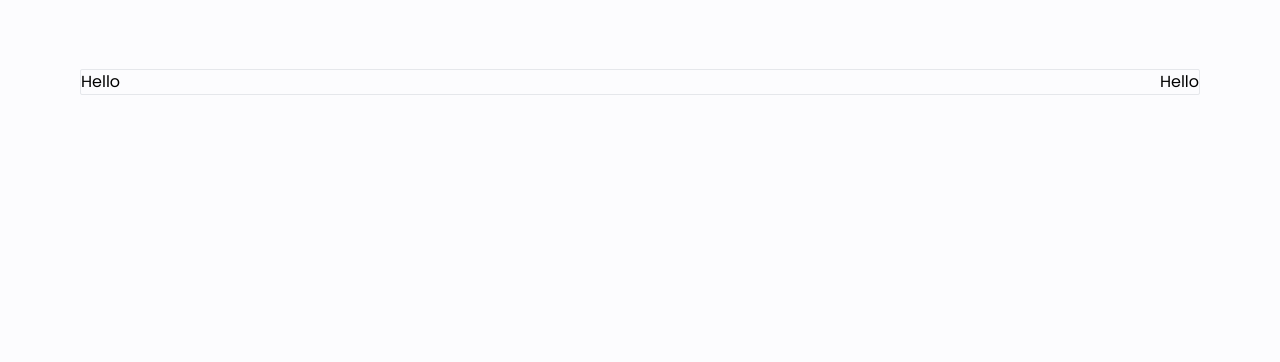
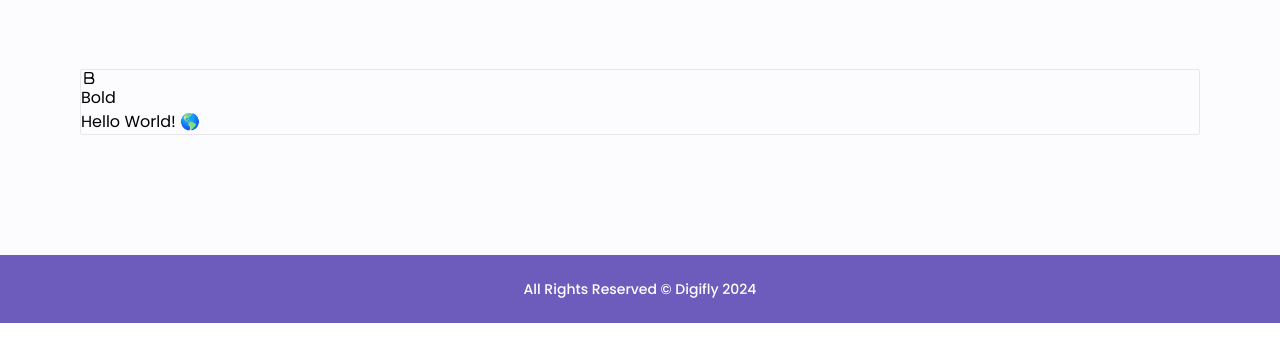
Before and after one commit to AlaaHamdyMohammadi/DigiFly-Project, a Next.js app: page /en in a window 1280 px wide. Shown: the part 2196-2558 px from the top of the page. After the commit the page ends 2519 px from the top, so only its background shows below. Built offline with nearby package versions, Linux system fonts and the light colour scheme; no server answers.

Commit message:
install Tiptap

```diff
--- a/messages/ar.json
+++ b/messages/ar.json
@@ -36,5 +36,9 @@
   "PartThree": {
     "title": "الجزء رقم 3",
     "description": "قم بتنفيذ محرر نصوص يكرر أنماط واجهة المستخدم المتوفرة بدقة. من الضروري إنشاء وظيفتي التراجع والإعادة من البداية، بالإضافة إلى ميزتين إضافيتين من اختيارك. يمكنك استخدام أي حزمة، ولكن إنشاء هذه الوظائف من البداية سيكون مفيدًا. تأكد من أن جميع وظائف محرر النصوص قيد التشغيل."
+  },
+  "Footer": {
+    "content1": "جميع الحقوق محفوظة",
+    "content2": "ديجي فلاي 2024"
   }
 }
--- a/messages/en.json
+++ b/messages/en.json
@@ -7,7 +7,7 @@
   },
   "PartOne": {
     "title": "Part 1",
-    "description": "Utilize the provided Strapi API from the assessment to post user data into your Redux store. You are required to add one user into the &apos;users&apos; collection and display this data in a table using a GET request. Ensure the implementation of Redux for state management, including both POST requests for adding a user and GET requests for displaying data in the table."
+    "description": "Utilize the provided Strapi API from the assessment to post user data into your Redux store. You are required to add one user into the 'users' collection and display this data in a table using a GET request. Ensure the implementation of Redux for state management, including both POST requests for adding a user and GET requests for displaying data in the table."
   },
   "Form": {
     "firstName": "First name",
@@ -36,5 +36,9 @@
   "PartThree": {
     "title": "Part 3",
     "description": "Implement a text editor that precisely replicates the UI styles provided. It's essential to create the undo and redo functionalities from scratch, along with two additional features of your choice. You may use any package, but creating these functionalities from scratch will be advantageous. Ensure that all text editor functionalities are operational."
+  },
+  "Footer":{
+    "content1": "All Rights Reserved",
+    "content2": "Digifly 2024"
   }
 }
--- a/package.json
+++ b/package.json
@@ -10,11 +10,15 @@
   },
   "dependencies": {
     "@reduxjs/toolkit": "^2.2.3",
+    "@tiptap/pm": "^2.3.0",
+    "@tiptap/react": "^2.3.0",
+    "@tiptap/starter-kit": "^2.3.0",
     "@types/leaflet": "^1.9.12",
     "@types/react-leaflet": "^3.0.0",
     "@types/react-redux": "^7.1.33",
     "axios": "^1.6.8",
     "leaflet": "^1.9.4",
+    "lucide-react": "^0.373.0",
     "next": "14.2.2",
     "next-intl": "^3.11.3",
     "react": "^18",
--- /dev/null
+++ b/src/components/PartThree/Footer.tsx
@@ -0,0 +1,16 @@
+'use client';
+
+import { useTranslations } from "next-intl";
+
+const Footer = () =>{
+    const t = useTranslations("Footer");
+    return (
+      <footer className=" bg-[#6D5CBC]">
+        <p className="font-medium py-6 text-center text-white text-sm">
+          {t("content1")} &copy; {t("content2")}
+        </p>
+      </footer>
+    );
+}
+
+export default Footer;
--- a/src/components/PartThree/PartThree.tsx
+++ b/src/components/PartThree/PartThree.tsx
@@ -1,11 +1,13 @@
 import Content from './Content';
 import TextEditor from './TextEditor';
+import Footer from './Footer';
 
 const PartThree = () => {
   return (
-    <main className="h-[749px]">
+    <main className="">
       <Content />
       <TextEditor />
+      <Footer/>
     </main>
   );
 }
--- a/src/components/PartThree/TextEditor.tsx
+++ b/src/components/PartThree/TextEditor.tsx
@@ -1,11 +1,19 @@
+"use client";
+
+import Tiptap from "./Tiptap";
+
+
 
 const TextEditor = () => {
-    return <main className=" h-536px my-[120px] mx-[80px] gap-20 border rounded-sm">
-        <section className="flex justify-between">
-            <h1>Hello</h1>
-            <h1>Hello</h1>
-        </section>
+  return (
+    <main className=" h-536px my-[120px] mx-[80px] gap-20 border rounded-sm">
+      {/* <section className="flex justify-between">
+        <h1>Hello</h1>
+        <h1>Hello</h1>
+      </section> */}
+      <Tiptap/>
     </main>
-}
+  );
+};
 
 export default TextEditor;
--- /dev/null
+++ b/src/components/PartThree/Tiptap.tsx
@@ -0,0 +1,25 @@
+"use client";
+
+import { useCurrentEditor, EditorProvider } from "@tiptap/react";
+import { useEditor, EditorContent } from "@tiptap/react";
+import StarterKit from "@tiptap/starter-kit";
+import { BoldIcon, Italic } from "lucide-react";
+import Toolbar from "./Toolbar";
+
+const Tiptap = () => {
+
+  const extensions = [StarterKit];
+  const content = "<p>Hello World! 🌎️</p>";
+
+  // const editor = useEditor({
+  //   slotBefore: <Toolbar/>,
+  //   extensions: [StarterKit],
+  //   content: "<p>Hello World! 🌎️</p>",
+  // });
+
+  return <EditorProvider slotBefore={<Toolbar/>} extensions={extensions} content={content}>
+    <></>
+  </EditorProvider>;
+};
+
+export default Tiptap;
--- /dev/null
+++ b/src/components/PartThree/Toolbar.tsx
@@ -0,0 +1,36 @@
+'use client';
+
+import { useCurrentEditor } from "@tiptap/react";
+import {
+  Bold,
+  Strikethrough,
+  Underline,
+  Italic,
+  Code,
+  Link,
+  List,
+  Heading,
+  Undo,
+  Redo,
+  Quote,
+  BoldIcon,
+} from "lucide-react";
+
+const Toolbar = () => {
+  const {editor} = useCurrentEditor();
+
+  if(!editor) return null;
+
+    return (
+      <section className="flex gap-2">
+        <button
+          onClick={() => editor.chain().focus().toggleBold().run()}
+          className={editor.isActive("bold") ? "bg-[#49BD88] text-white" : ""}
+        >
+          <BoldIcon className="w-4 h-4" /> Bold
+        </button>
+      </section>
+    );
+}
+
+export default Toolbar
```
Also changed, not shown: src/app/icon.png (added), 1 other file (tests, documents, lock files or other folders).
